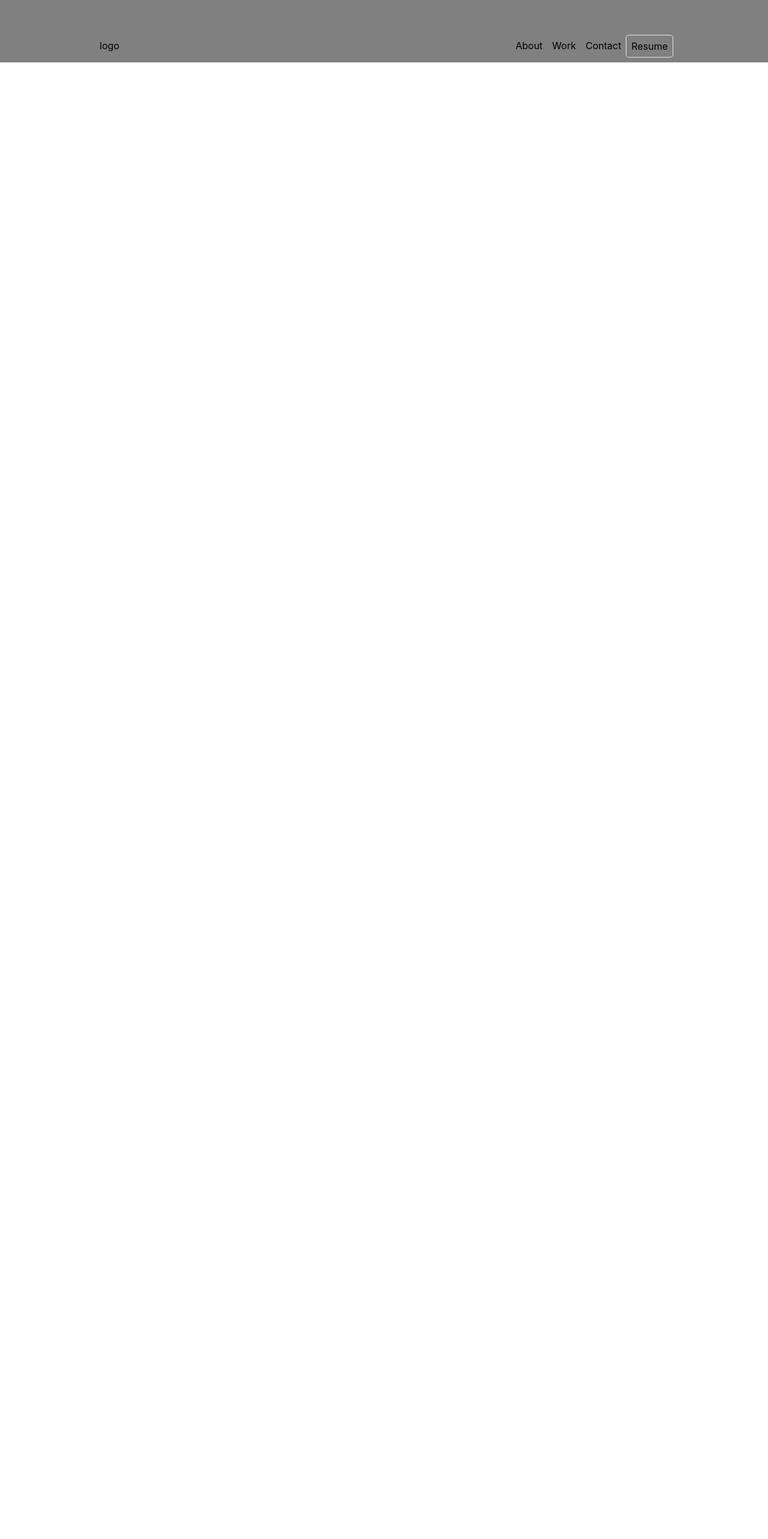
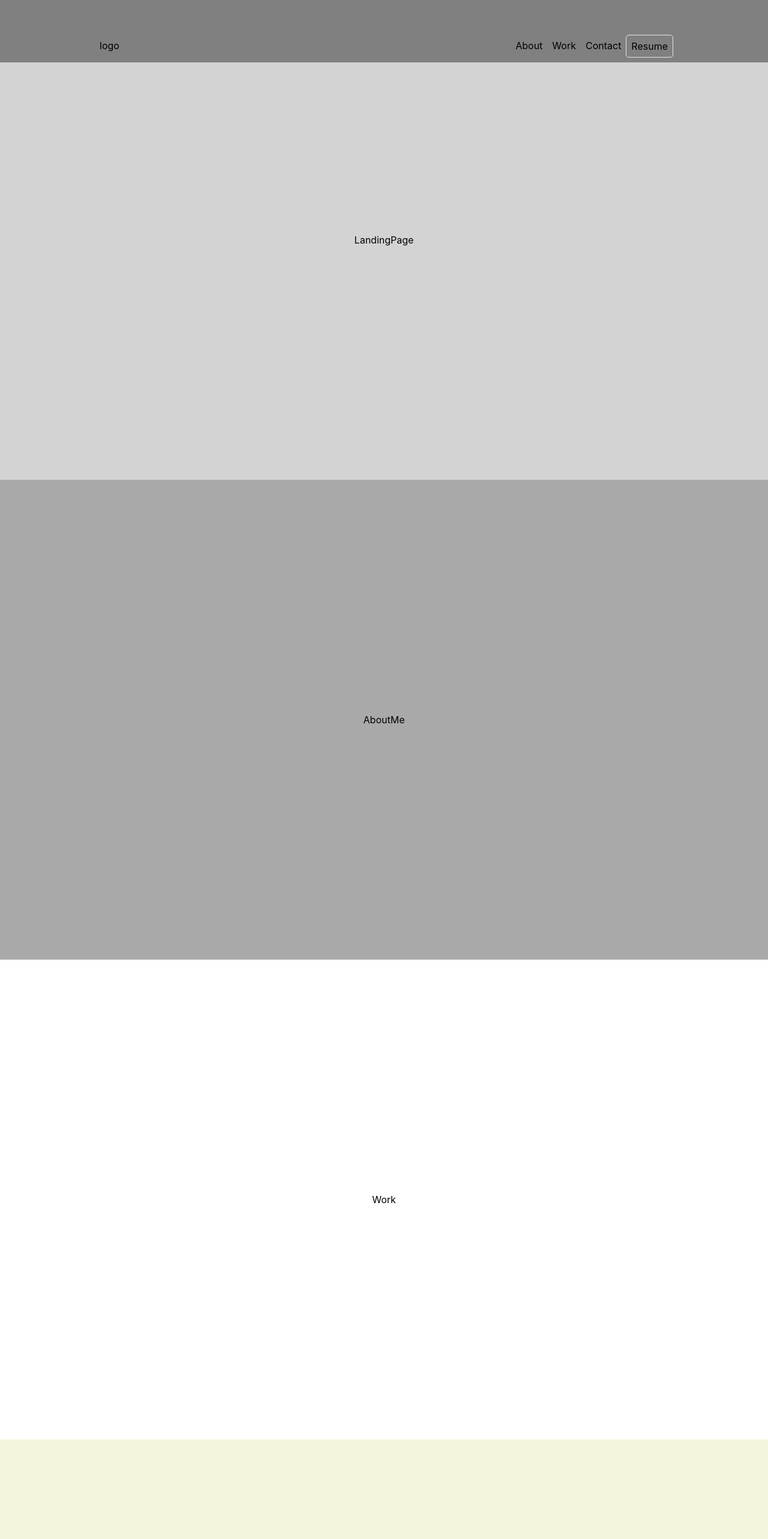
Before and after one commit to Frank-5850/Portfolio-2022, a React (Create React App) app: page / in a window 1280 px wide. Shown: the top 2566 px of the page at 60% size. Before the commit the page ends 800 px from the top, so only its background shows below. Built offline with nearby package versions, Linux system fonts and the light colour scheme.

Commit message:
feat(layout): layout of page done

```diff
--- /dev/null
+++ b/src/AboutMe/AboutMe.js
@@ -0,0 +1,8 @@
+import React from "react";
+import { AboutMeWrapper } from "./AboutMe.styles";
+
+const AboutMe = () => {
+  return <AboutMeWrapper>AboutMe</AboutMeWrapper>;
+};
+
+export default AboutMe;
--- /dev/null
+++ b/src/AboutMe/AboutMe.styles.js
@@ -0,0 +1,11 @@
+import styled from "styled-components";
+
+export const AboutMeWrapper = styled.div`
+  display: flex;
+  flex-direction: column;
+  align-items: center;
+  justify-content: center;
+  height: 100vh;
+  width: 100vw;
+  background-color: darkgrey;
+`;
--- a/src/App.js
+++ b/src/App.js
@@ -1,10 +1,18 @@
+import AboutMe from "./AboutMe/AboutMe";
 import "./App.css";
+import Contact from "./Contact/Contact";
+import LandingPage from "./LandingPage/LandingPage";
 import Nav from "./Nav/Nav";
+import Work from "./Work/Work";
 
 function App() {
   return (
     <div className="App">
       <Nav />
+      <LandingPage />
+      <AboutMe />
+      <Work />
+      <Contact />
     </div>
   );
 }
--- /dev/null
+++ b/src/Contact/Contact.js
@@ -0,0 +1,8 @@
+import React from "react";
+import { ContactWrapper } from "./Contact.styles";
+
+const Contact = () => {
+  return <ContactWrapper>Contact</ContactWrapper>;
+};
+
+export default Contact;
--- /dev/null
+++ b/src/Contact/Contact.styles.js
@@ -0,0 +1,11 @@
+import styled from "styled-components";
+
+export const ContactWrapper = styled.div`
+  display: flex;
+  flex-direction: column;
+  align-items: center;
+  justify-content: center;
+  height: 100vh;
+  width: 100vw;
+  background-color: beige;
+`;
--- /dev/null
+++ b/src/LandingPage/LandingPage.js
@@ -0,0 +1,8 @@
+import React from "react";
+import { LandingPageWrapper } from "./landingPage.styles";
+
+const LandingPage = () => {
+  return <LandingPageWrapper>LandingPage</LandingPageWrapper>;
+};
+
+export default LandingPage;
--- /dev/null
+++ b/src/LandingPage/landingPage.styles.js
@@ -0,0 +1,11 @@
+import styled from "styled-components";
+
+export const LandingPageWrapper = styled.div`
+  display: flex;
+  flex-direction: column;
+  align-items: center;
+  justify-content: center;
+  height: 100vh;
+  width: 100vw;
+  background-color: lightgrey;
+`;
--- a/src/Nav/Nav.js
+++ b/src/Nav/Nav.js
@@ -1,8 +1,15 @@
 import React from "react";
-import { NavWrapper, NavGroup, NavItem, Resume } from "./nav.styles";
+import {
+  NavWrapper,
+  NavGroup,
+  NavItem,
+  Resume,
+  NavContainer,
+} from "./nav.styles";
 
 const Nav = () => {
   return (
+    <NavContainer>
       <NavWrapper>
         <NavGroup>
           <NavItem>logo</NavItem>
@@ -14,6 +21,7 @@ const Nav = () => {
           <Resume>Resume</Resume>
         </NavGroup>
       </NavWrapper>
+    </NavContainer>
   );
 };
 
--- a/src/Nav/nav.styles.js
+++ b/src/Nav/nav.styles.js
@@ -1,4 +1,10 @@
 import styled from "styled-components";
+
+export const NavContainer = styled.div`
+  position: fixed;
+  top: 0;
+  width: 100%;
+`;
 
 export const NavWrapper = styled.nav`
   display: flex;
--- /dev/null
+++ b/src/Work/Work.js
@@ -0,0 +1,8 @@
+import React from "react";
+import { WorkWrapper } from "./Work.styles";
+
+const Work = () => {
+  return <WorkWrapper>Work</WorkWrapper>;
+};
+
+export default Work;
--- /dev/null
+++ b/src/Work/Work.styles.js
@@ -0,0 +1,11 @@
+import styled from "styled-components";
+
+export const WorkWrapper = styled.div`
+  display: flex;
+  flex-direction: column;
+  align-items: center;
+  justify-content: center;
+  height: 100vh;
+  width: 100vw;
+  background-color: smokegrey;
+`;
```
Lines whose indentation alone changed are shown as unchanged.
